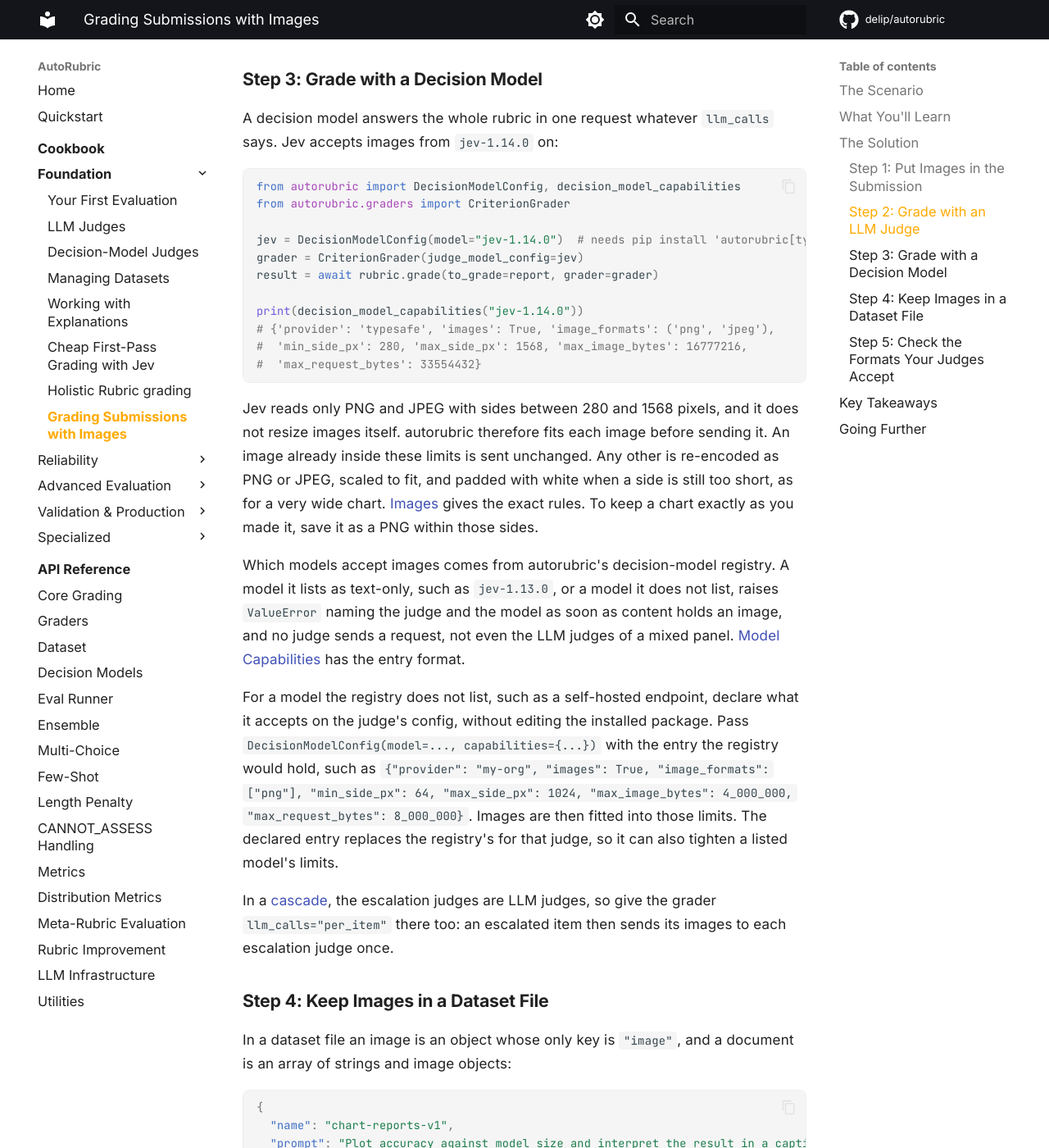
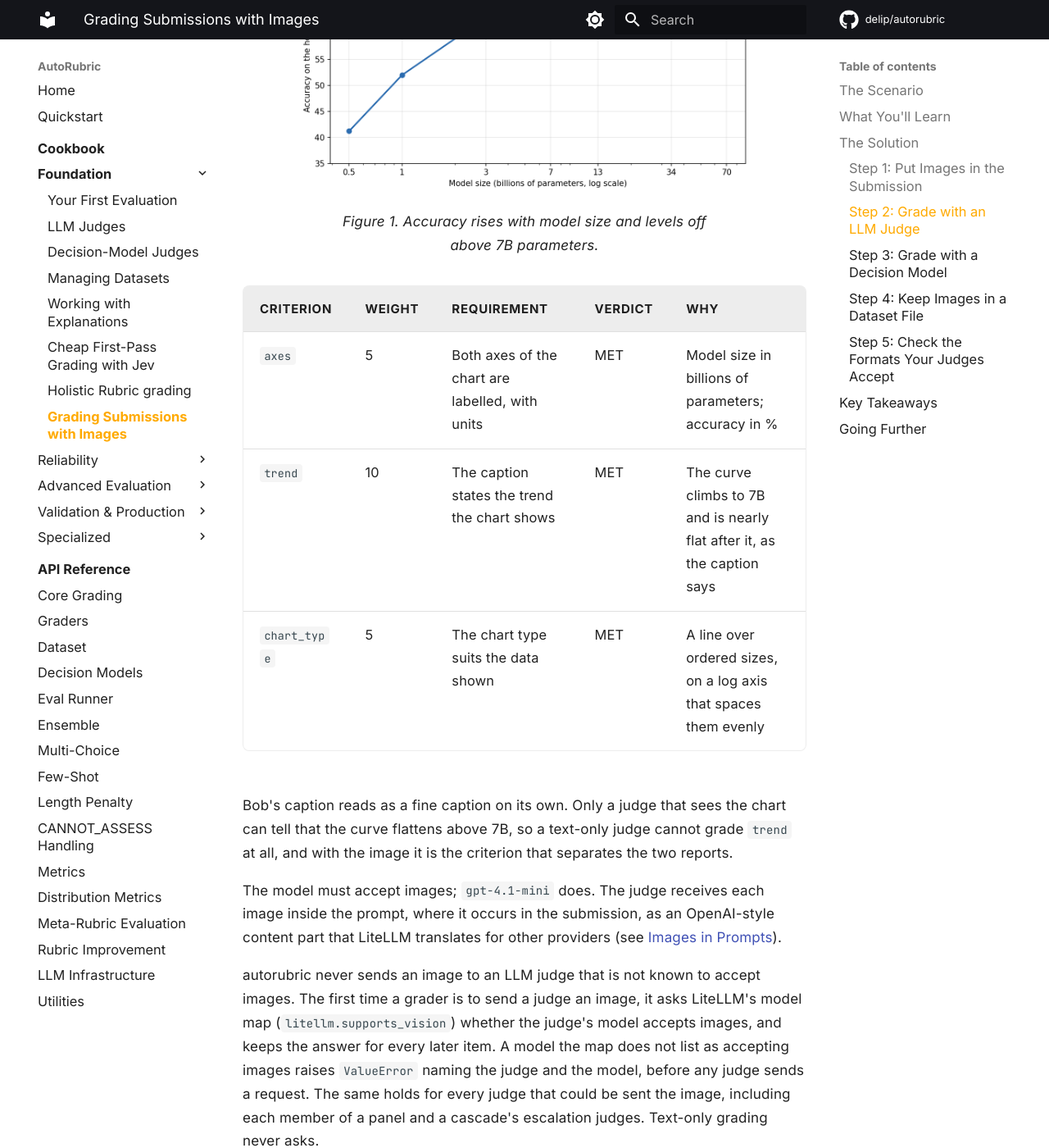
Before and after one commit to delip/autorubric, an MkDocs documentation site: the page built from docs/cookbook/image-inputs.md, in a window 1280 px wide and 1400 px high, scrolled down 2984 px. Shown: the whole window at 82% size. Built offline with MkDocs 1.6.1 and Material for MkDocs 9.7.7, drawn with Linux system fonts in a browser that asks for light colours; comment, search, counter and statistics services are not loaded; some of the changed text lies outside the part shown.

Commit message:
Show the example charts and the rubric verdicts in the image grading recipe

````diff
--- a/docs/cookbook/image-inputs.md
+++ b/docs/cookbook/image-inputs.md
@@ -29,6 +29,13 @@ report = [
 ]
 ```
 
+This is Alice's report as the judge receives it, the chart first and then its caption:
+
+<figure markdown="span">
+  ![Alice's chart: a labelled line chart of accuracy (%) against model size (billions of parameters, log scale), rising from 41% at 0.5B to 71% at 7B and levelling off near 74% at 70B](../images/image-inputs-alice-chart.png){ width="640" }
+  <figcaption>Figure 1. Accuracy rises with model size and levels off above 7B parameters.</figcaption>
+</figure>
+
 `Image(path)` reads nothing when it is made. The file is read once per grade, before any judge is called, and a missing or unreadable file raises from the grade instead of turning into a verdict. `Image(data)` takes bytes you already hold (from a database, or rendered by your own code), and its format is checked at once. An image is PNG, JPEG, GIF or WebP.
 
 The query and the reference submission are `Content` too, so a task prompt can show the data the chart was made from, and a reference can be a model answer's chart.
@@ -55,6 +62,38 @@ result = await rubric.grade(
     query="Plot accuracy against model size and interpret the result in a caption.",
 )
 ```
+
+#### The reports against the rubric
+
+Alice and Bob plotted the same results. The tables give the verdict each criterion should get, as a teaching assistant would label them; they are not the output of a model.
+
+=== "Alice"
+
+    <figure markdown="span">
+      ![Alice's chart: a labelled line chart of accuracy (%) against model size (billions of parameters, log scale), rising from 41% at 0.5B to 71% at 7B and levelling off near 74% at 70B](../images/image-inputs-alice-chart.png){ width="560" }
+      <figcaption>Figure 1. Accuracy rises with model size and levels off above 7B parameters.</figcaption>
+    </figure>
+
+    | Criterion | Weight | Requirement | Verdict | Why |
+    |---|---|---|---|---|
+    | `axes` | 5 | Both axes of the chart are labelled, with units | MET | Model size in billions of parameters; accuracy in % |
+    | `trend` | 10 | The caption states the trend the chart shows | MET | The curve climbs to 7B and is nearly flat after it, as the caption says |
+    | `chart_type` | 5 | The chart type suits the data shown | MET | A line over ordered sizes, on a log axis that spaces them evenly |
+
+=== "Bob"
+
+    <figure markdown="span">
+      ![Bob's chart: the same line of accuracy against model size, levelling off above 7B, but with no axis labels and no title](../images/image-inputs-bob-chart.png){ width="560" }
+      <figcaption>Figure 1. Accuracy keeps climbing steadily as the model grows.</figcaption>
+    </figure>
+
+    | Criterion | Weight | Requirement | Verdict | Why |
+    |---|---|---|---|---|
+    | `axes` | 5 | Both axes of the chart are labelled, with units | UNMET | Neither axis has a label, so neither has units |
+    | `trend` | 10 | The caption states the trend the chart shows | UNMET | The curve levels off above 7B; it does not keep climbing steadily |
+    | `chart_type` | 5 | The chart type suits the data shown | MET | The same line chart as Alice's |
+
+Bob's caption reads as a fine caption on its own. Only a judge that sees the chart can tell that the curve flattens above 7B, so a text-only judge cannot grade `trend` at all, and with the image it is the criterion that separates the two reports.
 
 The model must accept images; `gpt-4.1-mini` does. The judge receives each image inside the prompt, where it occurs in the submission, as an OpenAI-style content part that LiteLLM translates for other providers (see [Images in Prompts](../api/llm.md#images-in-prompts)).
 
````
Also changed, not shown: docs/images/image-inputs-alice-chart.png (added), docs/images/image-inputs-bob-chart.png (added).
